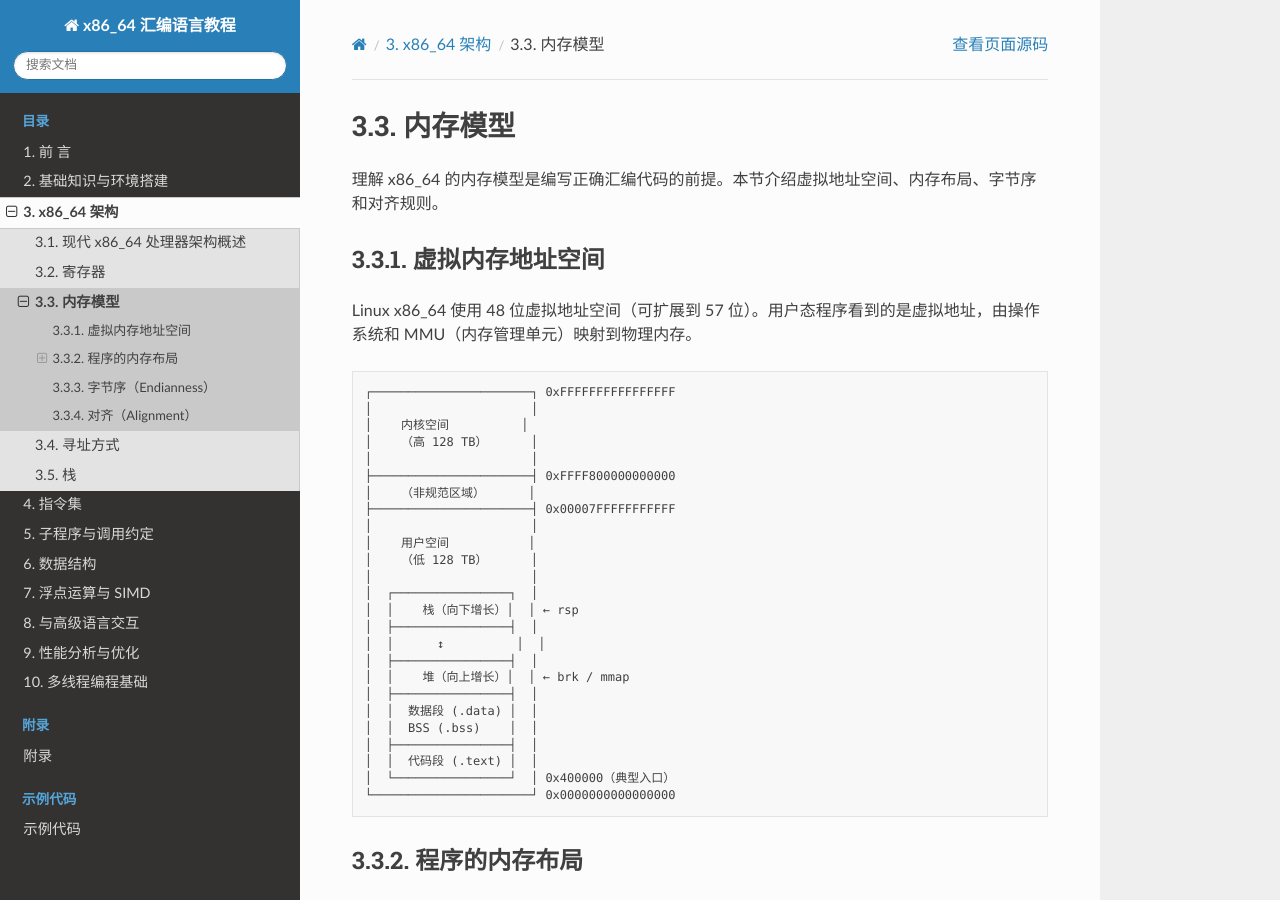
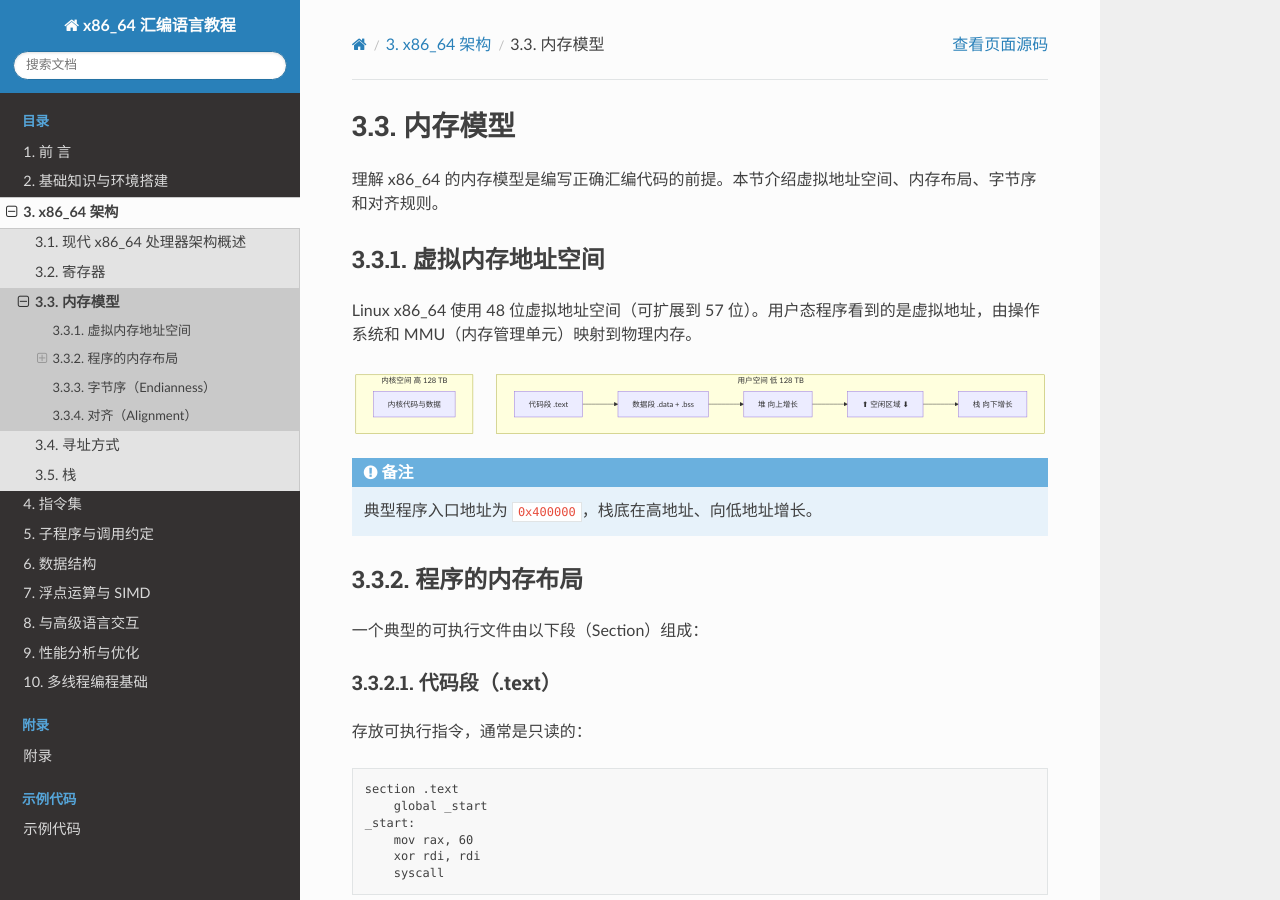
Before and after one commit to noisystreet/x86_64_assembly, a Sphinx documentation site: the page built from source/chapter_02_architecture/03_memory_model.rst, in a window 1280 px wide and 900 px high. Built offline with Sphinx 7.4.7 and the Read the Docs theme 3.1.0, drawn with Linux system fonts in a browser that asks for light colours.

Commit message:
Mermaid 图表替换 + 工程化收尾
- 将 6 处 ASCII 示意图替换为 Mermaid flowchart，构建零警告
- 添加 .editorconfig 统一编码风格
- 添加 make check 目标，验证所有示例编译通过
- 配置 sphinxcontrib-mermaid 扩展

```diff
--- a/requirements.txt
+++ b/requirements.txt
@@ -1,2 +1,3 @@
 sphinx>=5.0
 sphinx-rtd-theme>=1.0
+sphinxcontrib-mermaid>=0.9
--- a/source/chapter_02_architecture/03_memory_model.rst
+++ b/source/chapter_02_architecture/03_memory_model.rst
@@ -11,33 +11,20 @@
 
 Linux x86_64 使用 48 位虚拟地址空间（可扩展到 57 位）。用户态程序看到的是虚拟地址，由操作系统和 MMU（内存管理单元）映射到物理内存。
 
-.. code-block:: text
+.. mermaid::
 
-   ┌──────────────────────┐ 0xFFFFFFFFFFFFFFFF
-   │                      │
-   │    内核空间          │
-   │    （高 128 TB）      │
-   │                      │
-   ├──────────────────────┤ 0xFFFF800000000000
-   │    （非规范区域）      │
-   ├──────────────────────┤ 0x00007FFFFFFFFFFF
-   │                      │
-   │    用户空间           │
-   │    （低 128 TB）      │
-   │                      │
-   │  ┌────────────────┐  │
-   │  │    栈（向下增长）│  │ ← rsp
-   │  ├────────────────┤  │
-   │  │      ↕          │  │
-   │  ├────────────────┤  │
-   │  │    堆（向上增长）│  │ ← brk / mmap
-   │  ├────────────────┤  │
-   │  │  数据段 (.data) │  │
-   │  │  BSS (.bss)    │  │
-   │  ├────────────────┤  │
-   │  │  代码段 (.text) │  │
-   │  └────────────────┘  │ 0x400000（典型入口）
-   └──────────────────────┘ 0x0000000000000000
+   flowchart TD
+       subgraph User[用户空间 低 128 TB]
+           Text[代码段 .text] --> Data[数据段 .data + .bss]
+           Data --> Heap[堆 向上增长]
+           Heap --> Gap[⬆ 空闲区域 ⬇]
+           Gap --> Stack[栈 向下增长]
+       end
+       subgraph Kernel[内核空间 高 128 TB]
+           KMem[内核代码与数据]
+       end
+
+.. note:: 典型程序入口地址为 ``0x400000``\ ，栈底在高地址、向低地址增长。
 
 程序的内存布局
 ==================
--- a/source/conf.py
+++ b/source/conf.py
@@ -23,7 +23,12 @@ extensions = [
     'sphinx.ext.todo',
     'sphinx.ext.extlinks',
     'sphinx.ext.intersphinx',
+    'sphinxcontrib.mermaid',
 ]
+
+# -- Mermaid configuration ---------------------------------------------------
+
+mermaid_output_format = 'raw'  # 在 RTD 上也能正常渲染
 
 # Add any paths that contain templates here, relative to this directory.
 templates_path = ['_templates']
```
Also changed, not shown: source/chapter_02_architecture/01_processor_arch.rst (+30 -25 lines), source/chapter_02_architecture/05_stack.rst (+9 -16 lines), source/chapter_04_subroutines/02_stack_frames.rst (+9 -15 lines), source/chapter_04_subroutines/03_recursion.rst (+7 -13 lines), 2 other files.
